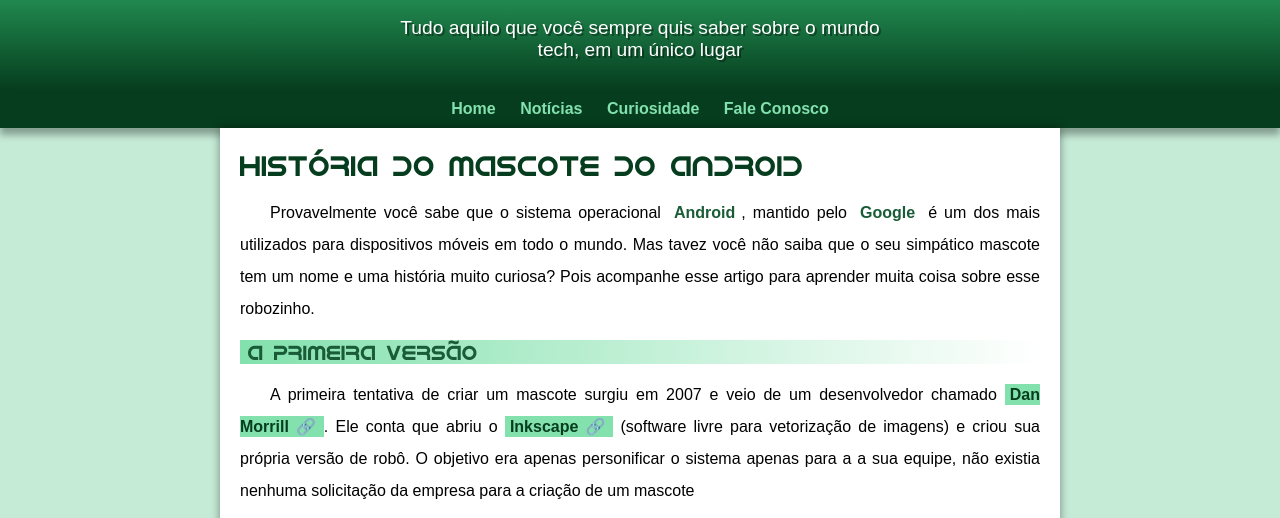
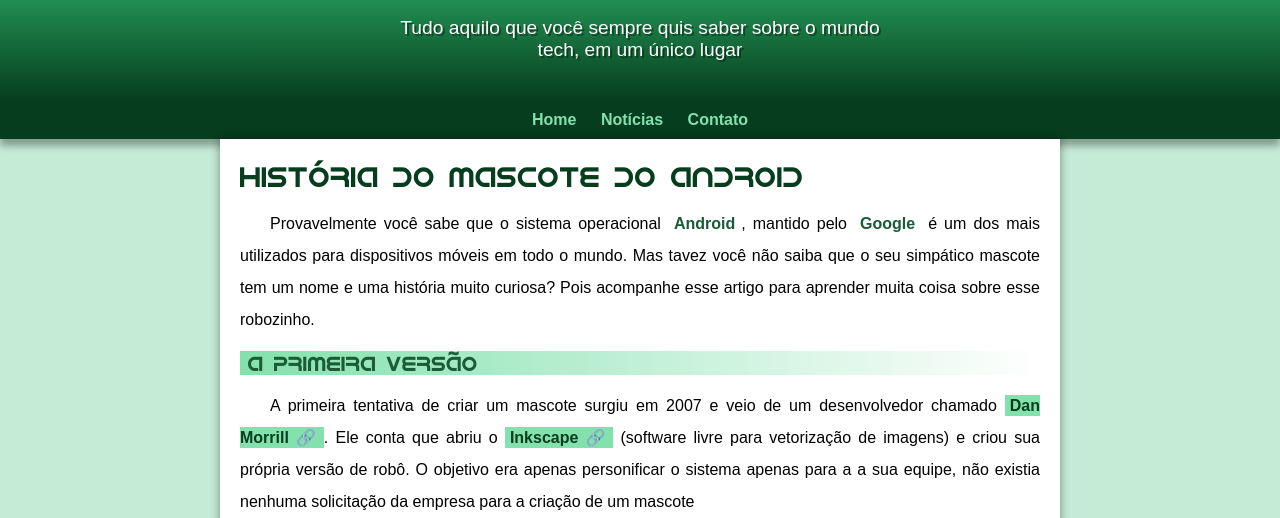
Before and after one commit to edukaze/projeto-android, a plain HTML site: page index.html in a window 1280 px wide. Shown: the part 100-618 px from the top of the page. Drawn offline with Linux system fonts and the light colour scheme.

Commit message:
corrigindo problema de padding

```diff
--- a/estilo/style.css
+++ b/estilo/style.css
@@ -59,7 +59,7 @@ header{
     padding-right: 10px;
     padding-left: 10px;
     text-shadow: 2px 2px 0px rgba(0, 0, 0, 0.384);
-    margin-bottom: 20px;
+    padding-bottom: 40px;
  }
 
  nav{
--- a/index.html
+++ b/index.html
@@ -15,8 +15,7 @@
     <nav>
         <a href="#">Home</a>
         <a href="#">Notícias</a>
-        <a href="#">Curiosidade</a>
-        <a href="#">Fale Conosco</a>
+        <a href="#">Contato</a>
     </nav>
     <main>
         <article>
```
